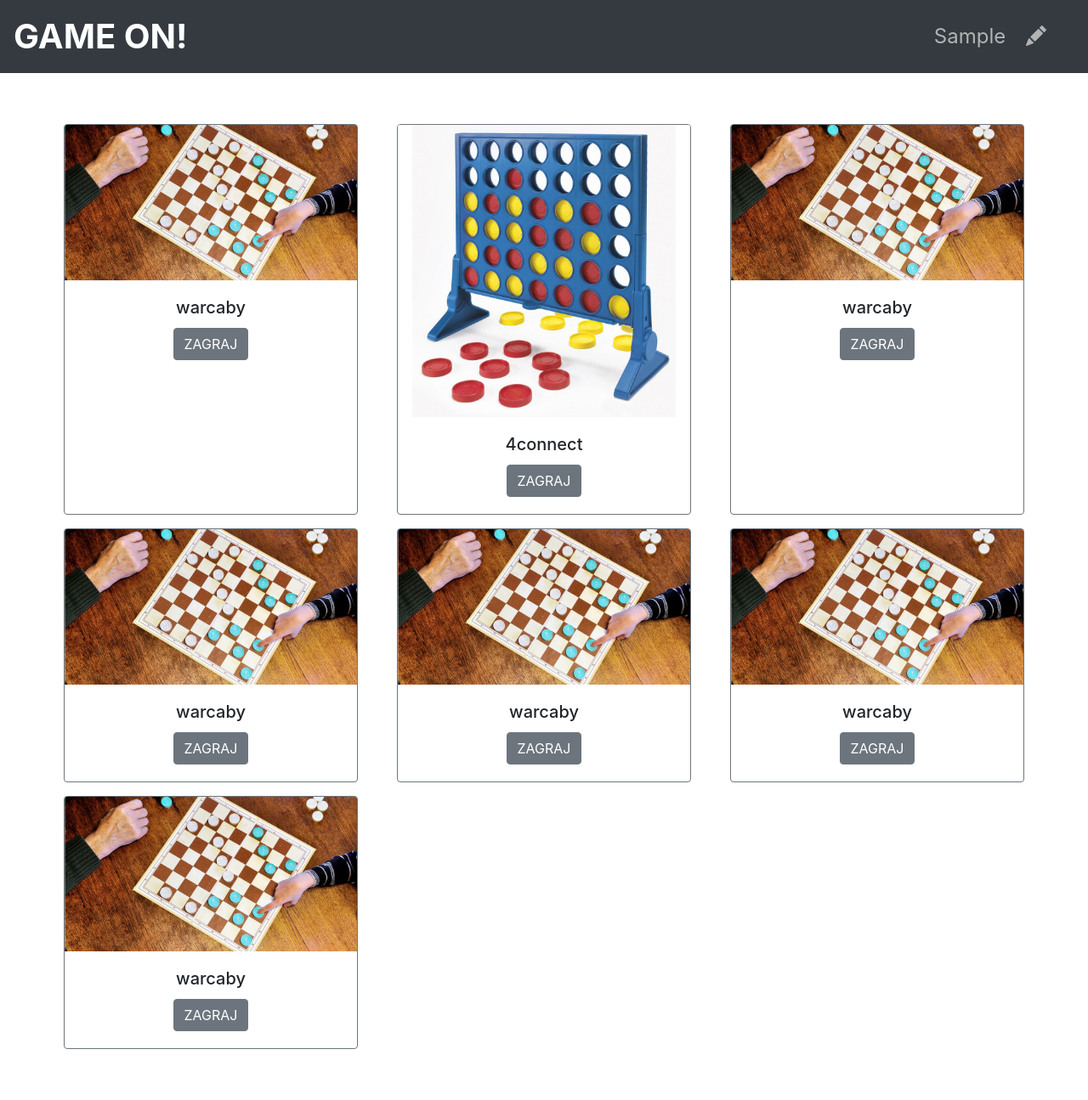
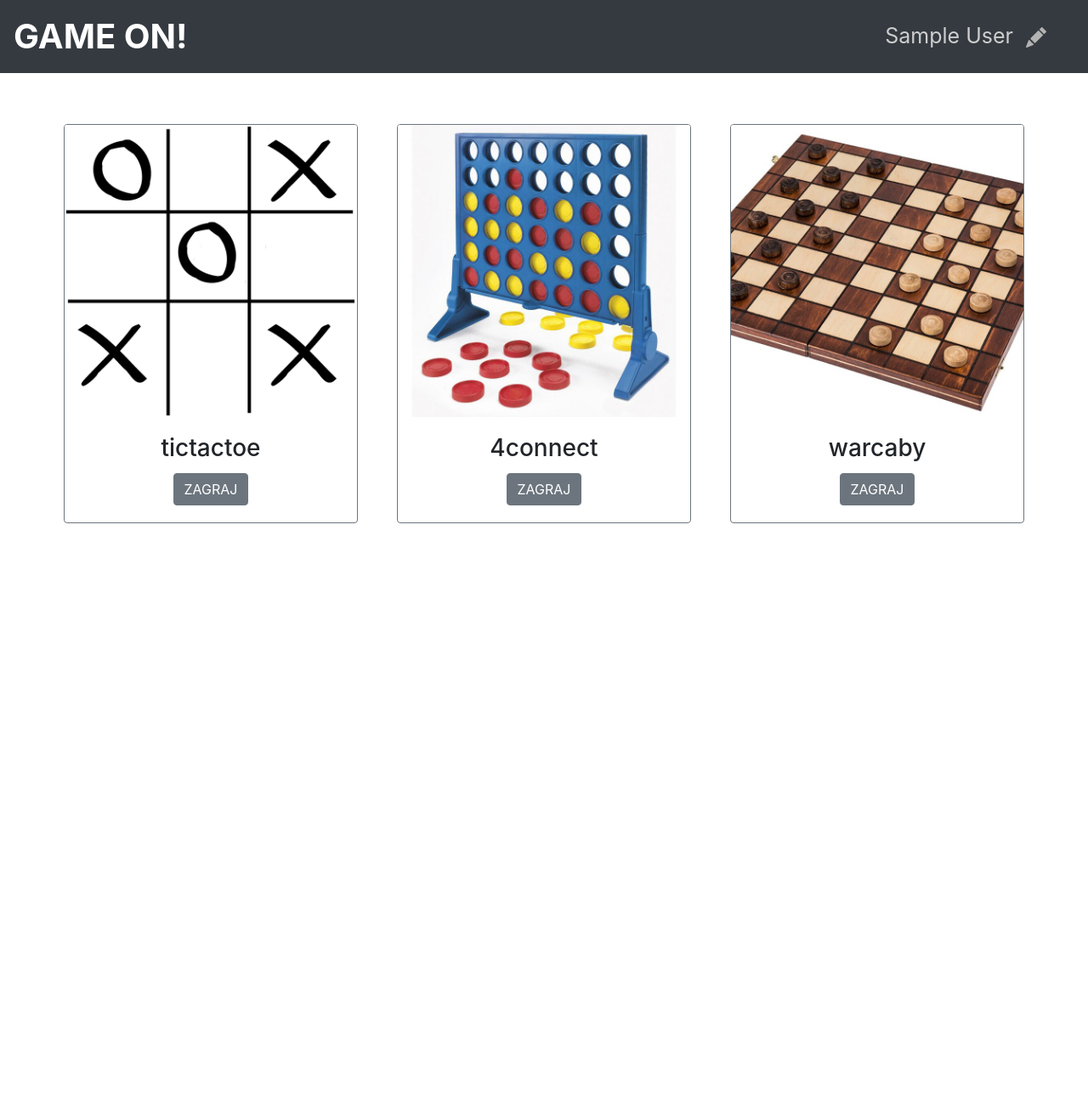
Before and after one commit to karolinee/weppo-project, a Node server app: page / in a window 1280 px wide. Shown: the whole page at 85% size. After the commit the page ends 616 px from the top, so only its background shows below. Run offline with Node 20, Linux system fonts and the light colour scheme; the visitor is signed in with stand-in values (Sample User, id 1); some libraries are stand-ins or nearby versions.

Commit message:
added new way to change nick and cleaned some css

```diff
--- a/app.js
+++ b/app.js
@@ -28,27 +28,28 @@ app.use(
 var rooms4Connect = new Map();
 
 let games = [
-  "warcaby",
+  "tictactoe",
   "4connect",
-  "warcaby",
-  "warcaby",
-  "warcaby",
-  "warcaby",
-  "warcaby",
+  "warcaby"
 ];
 
-app.post("/nickchange", upload.single(), (req, res) => {
-  req.session.name = req.body.userid;
-  res.render("index", {
-    games: games,
-    nick: req.session.name,
-    sesID: req.sessionID,
-  });
+app.get("/nickchange", function(req, res) {
+  if (req.session.name == undefined)
+    req.session.name = "anon";
+  res.render("nickchange", {nick: req.session.name});
+});
+
+app.post("/nickchange", function(req, res) {
+  let newNick = req.body.newNick;
+  if(newNick){
+    req.session.name = newNick;
+  }
+  res.redirect("/");
 });
 
 app.get("/", function (req, res) {
   if (req.session.name == undefined)
-    req.session.name = "cahir" + req.sessionID.slice(0, 4);
+    req.session.name = "anon";
 
   res.render("index", {
     games: games,
@@ -59,7 +60,7 @@ app.get("/", function (req, res) {
 
 app.get("/warcaby", function (req, res) {
   if (req.session.name == undefined)
-    req.session.name = "cahir" + req.sessionID.slice(0, 4);
+    req.session.name = "anon";
 
   res.render("game-page", {
     game: "warcaby",
@@ -71,7 +72,7 @@ app.get("/warcaby", function (req, res) {
 
 app.get("/4connect", (req, res) => {
   if (req.session.name == undefined)
-    req.session.name = "anon" + req.sessionID.slice(0, 4);
+    req.session.name = "anon";
 
   res.render("4connect", {
     game: "4connect",
--- a/views/partials/game-card.ejs
+++ b/views/partials/game-card.ejs
@@ -1,7 +1,7 @@
 <div class="card text-center border-secondary" style="min-width: 18rem; max-width: 30rem">
     <img src="images/<%= game %>.jpg" class="card-img-top">
     <div class="card-body">
-      <h5 class="card-title"><%= game %></h5>
+      <h3 class="card-title"><%= game %></h3>
       <a href="/<%= game %>" class="btn btn-secondary">ZAGRAJ</a>
     </div>
 </div>
--- a/views/partials/navbar.ejs
+++ b/views/partials/navbar.ejs
@@ -1,80 +1,13 @@
-<script>
-    window.addEventListener('load', function () {
-        var bt = document.getElementById('btApp');
-        bt.addEventListener('click', function () {
-            var param = document.getElementById('userid');
-            console.log(param.value)
-            console.log('xd1')
-            if (param.value.length >= 1) {
-                var req = new XMLHttpRequest();
-                req.open('post', '/nickchange', true);
-                req.onreadystatechange = function () {
-                    if (req.readyState == XMLHttpRequest.DONE) {
-                        content.innerHTML = req.responseText;
-                    }
-                }
-
-                var form = new FormData();
-                form.append('userid', param.value);
-                req.send(form);
-                $('#\\#modal_correct').modal('show');
-
-
-            }
-            console.log(param.value.length)
-            if (param.value.length == 0) {
-                console.log(param.value)
-                console.log('xd2')
-                $('#\\#modal_bad').modal('show');
-
-            }
-
-        });
-    });
-</script>
-
-
-
 <nav class="navbar navbar-dark bg-dark navbar-static-top">
     <a class="navbar-brand" href="/">GAME ON!</a>
-    <a class="navbar-link" href="#">
-        <input type='text' id='userid' maxlength="16" minlength="1" value=<%=nick%>>
-
-        <svg xmlns="http://www.w3.org/2000/svg" style="position: relative; right: -15px; top: -2px;" width="1.5rem"
-            height="1.5rem" fill="currentColor" class="bi bi-pencil-fill" id='btApp' viewBox="0 0 16 16">
-
+    <div class="top-nav">
+        <span class="navbar-text" style="color: rgb(206, 206, 206); font-size: 25px;"><%= nick %></span>
+        <a class="navbar-link" href="/nickchange" id="buttonNickChange">
+            <svg xmlns="http://www.w3.org/2000/svg" style="position: relative; right: -15px; top: 8px;" width="1.5rem"
+                height="1.5rem" fill="currentColor" class="bi bi-pencil-fill" id='btApp' viewBox="0 0 16 16">
             <path
                 d="M12.854.146a.5.5 0 0 0-.707 0L10.5 1.793 14.207 5.5l1.647-1.646a.5.5 0 0 0 0-.708l-3-3zm.646 6.061L9.793 2.5 3.293 9H3.5a.5.5 0 0 1 .5.5v.5h.5a.5.5 0 0 1 .5.5v.5h.5a.5.5 0 0 1 .5.5v.5h.5a.5.5 0 0 1 .5.5v.207l6.5-6.5zm-7.468 7.468A.5.5 0 0 1 6 13.5V13h-.5a.5.5 0 0 1-.5-.5V12h-.5a.5.5 0 0 1-.5-.5V11h-.5a.5.5 0 0 1-.5-.5V10h-.5a.499.499 0 0 1-.175-.032l-.179.178a.5.5 0 0 0-.11.168l-2 5a.5.5 0 0 0 .65.65l5-2a.5.5 0 0 0 .168-.11l.178-.178z" />
-        </svg>
-        <div class="modal fade" id="#modal_correct">
-            <div class="modal-dialog">
-                <div class="modal-content">
-                    <h5>
-                        <button type="button" class="close" data-dismiss="modal" aria-label="Close">
-                            <span aria-hidden="true">&times;</span>
-                        </button>
-                    </h5>
-                    <p>Nickname was changed
-                    </p>
-                </div>
-            </div>
-        </div>
-
-        <div class="modal fade" id="#modal_bad">
-            <div class="modal-dialog">
-                <div class="modal-content">
-                    <h5>
-                        <button type="button" class="close" data-dismiss="modal" aria-label="Close">
-                            <span aria-hidden="true">&times;</span>
-                        </button>
-                    </h5>
-                    <p>Incorrect nickname
-                    </p>
-                </div>
-            </div>
-        </div>
-
-
-    </a>
-
+            </svg>
+        </a>
+    </div>
 </nav>
--- a/views/styles/styles.css
+++ b/views/styles/styles.css
@@ -23,49 +23,6 @@
   display: grid;
   grid-template-columns: repeat(auto-fit, minmax(280px, 1fr));
   grid-gap: 1rem;
-  }
-
-input[type="text"]
-{
-    color: rgb(179, 179, 179);
-    background-color: transparent;
-    border: 0px solid;
-    text-align:right;
-    width: 220px
-
-}
-
-.modal {
-    display: none;
-    position: fixed;
-    padding-top: 50px;
-    left: 0;
-    top: 0;
-    width: 100%;
-    height: 100%;
-    background-color: rgb(0, 0, 0);
-    background-color: rgba(0, 0, 0, 0.5);
-  }
-
-.modal-content {
-  position: relative;
-  background-color: white;
-  padding: 20px;
-  margin: auto;
-  width: 45%;
-  -webkit-animation-name: animatetop;
-  -webkit-animation-duration: 0.4s;
-  animation-name: animatetop;
-  animation-duration: 0.4s
-}
-.close-btn {
-  float: right;
-  color: lightgray;
-  font-size: 24px;
-  font-weight: bold;
-}
-.close-btn:hover {
-  color: darkgray;
 }
 
 ul{
@@ -76,7 +33,6 @@ ul{
 .badge{
   margin-left: 1rem;
 }
-
 
 li > button {
   position: absolute;
```
Also changed, not shown: views/nickchange.ejs (added, +19 -0 lines), views/images/4connect.jpg, views/images/tictactoe.jpg (added), views/images/warcaby.jpg.
